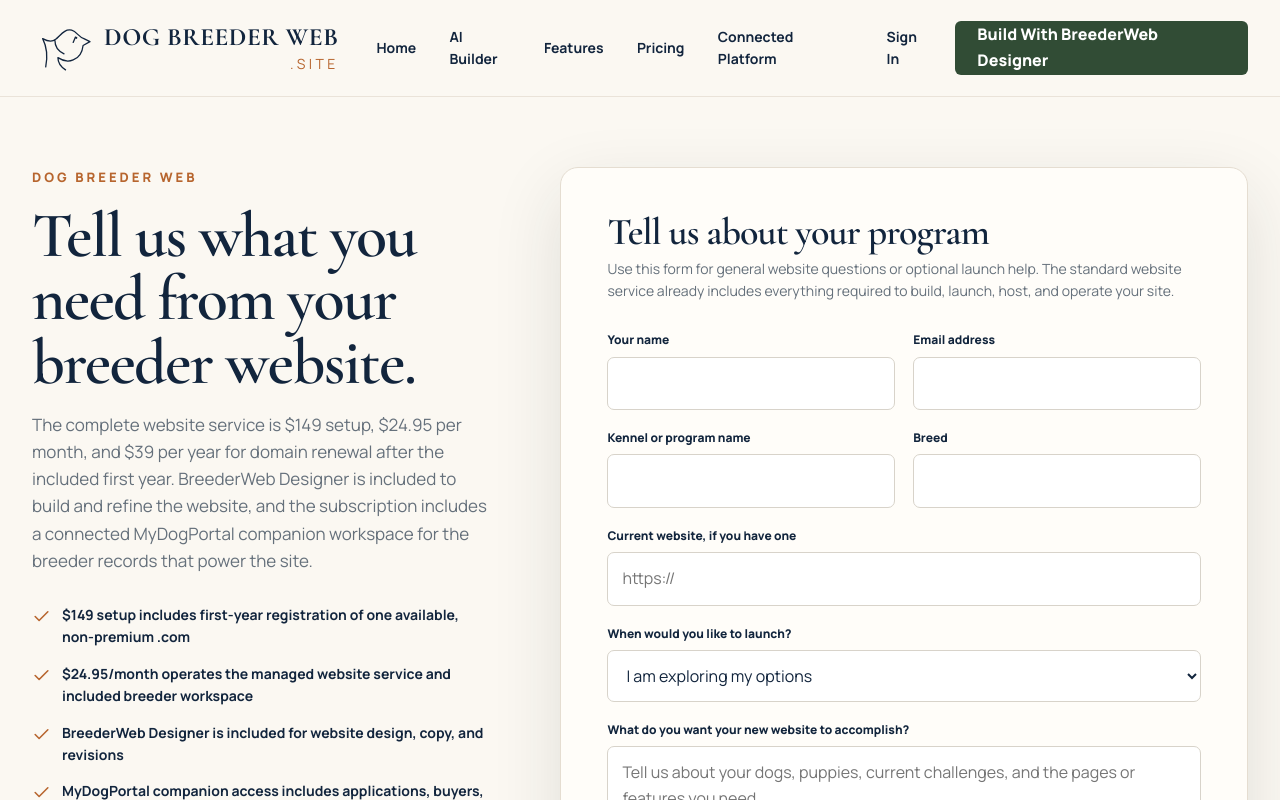
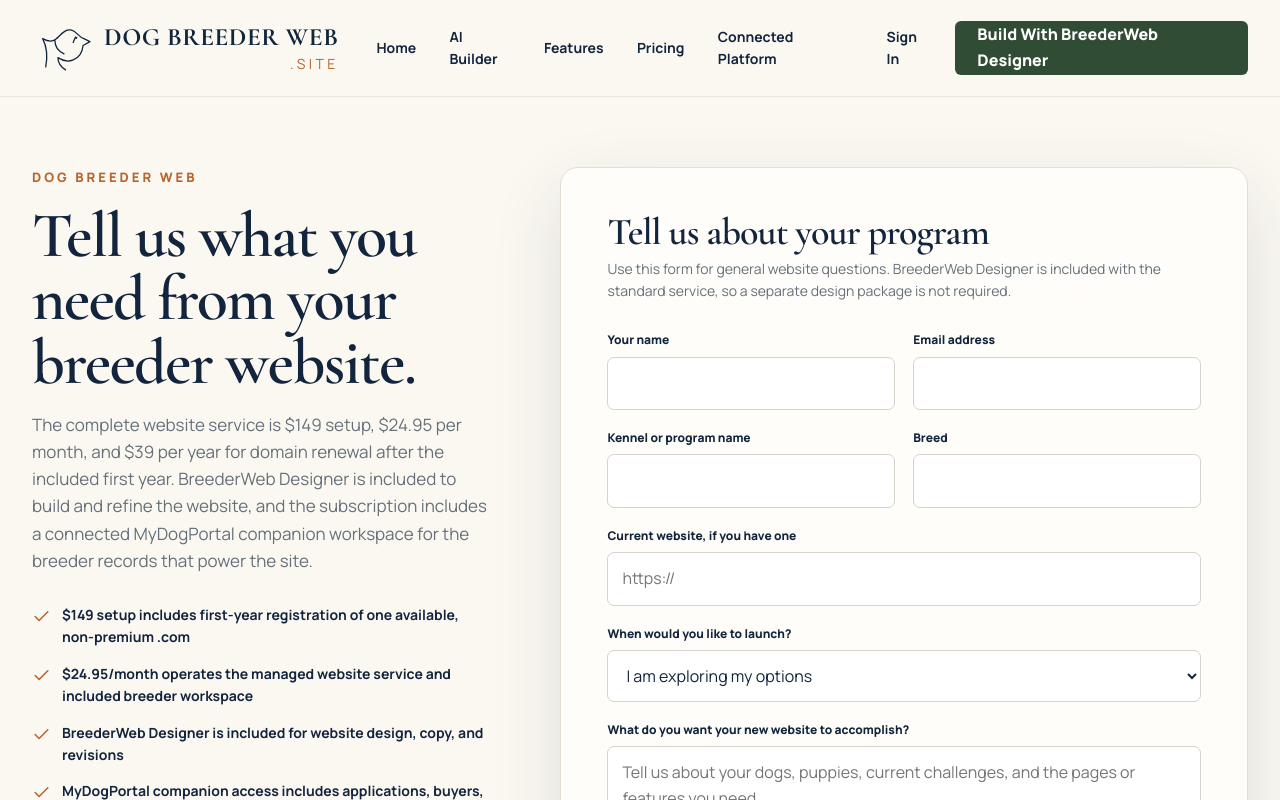
Before and after one commit to rawillia9801/dbws, a Next.js app: page /start in a window 1280 px wide. Shown: the top 800 px of the page. Built offline with nearby package versions, Linux system fonts and the light colour scheme.

Commit message:
Limit optional request form to Business Voice

```diff
--- a/components/inquiry-form.tsx
+++ b/components/inquiry-form.tsx
@@ -7,7 +7,7 @@
 const initialState: InquiryState = { status: "idle", message: "" };
 
 type InquiryFormProps = {
-  requestedService: "general" | "website-personalization" | "custom-website" | "business-voice";
+  requestedService: "general" | "business-voice";
   requestedServiceLabel: string;
 };
 
@@ -20,8 +20,8 @@
       <h2>{hasSpecificService ? `Request ${requestedServiceLabel}` : "Tell us about your program"}</h2>
       <p className="form-intro">
         {hasSpecificService
-          ? `${requestedServiceLabel} is completely optional. Your standard $149 setup + $24.95/month website service works without this add-on.`
-          : "Use this form for general website questions or optional launch help. The standard website service already includes everything required to build, launch, host, and operate your site."}
+          ? "Business Voice is optional. Your website, AI builder, hosting, branded email, and MyDogPortal companion workspace work without it."
+          : "Use this form for general website questions. BreederWeb Designer is included with the standard service, so a separate design package is not required."}
       </p>
       <input type="hidden" name="requestedService" value={requestedService} />
       <div className="form-grid">
@@ -63,7 +63,7 @@
             minLength={10}
             maxLength={2000}
             placeholder={hasSpecificService
-              ? `Tell us what you would like included with ${requestedServiceLabel}.`
+              ? "Tell us how you want calls greeted, routed, or handled."
               : "Tell us about your dogs, puppies, current challenges, and the pages or features you need."}
           />
         </div>
@@ -75,7 +75,7 @@
       <div className="form-footer">
         <p className={`form-status ${state.status}`} role="status" aria-live="polite">{state.message}</p>
         <button className="button button-primary" type="submit" disabled={pending}>
-          {pending ? <><LoaderCircle size={18} className="spin" /> Sending…</> : <>{hasSpecificService ? "Send Optional Service Request" : "Send My Request"} <ArrowRight size={18} /></>}
+          {pending ? <><LoaderCircle size={18} className="spin" /> Sending…</> : <>{hasSpecificService ? "Send Business Voice Request" : "Send My Request"} <ArrowRight size={18} /></>}
         </button>
       </div>
     </form>
```
